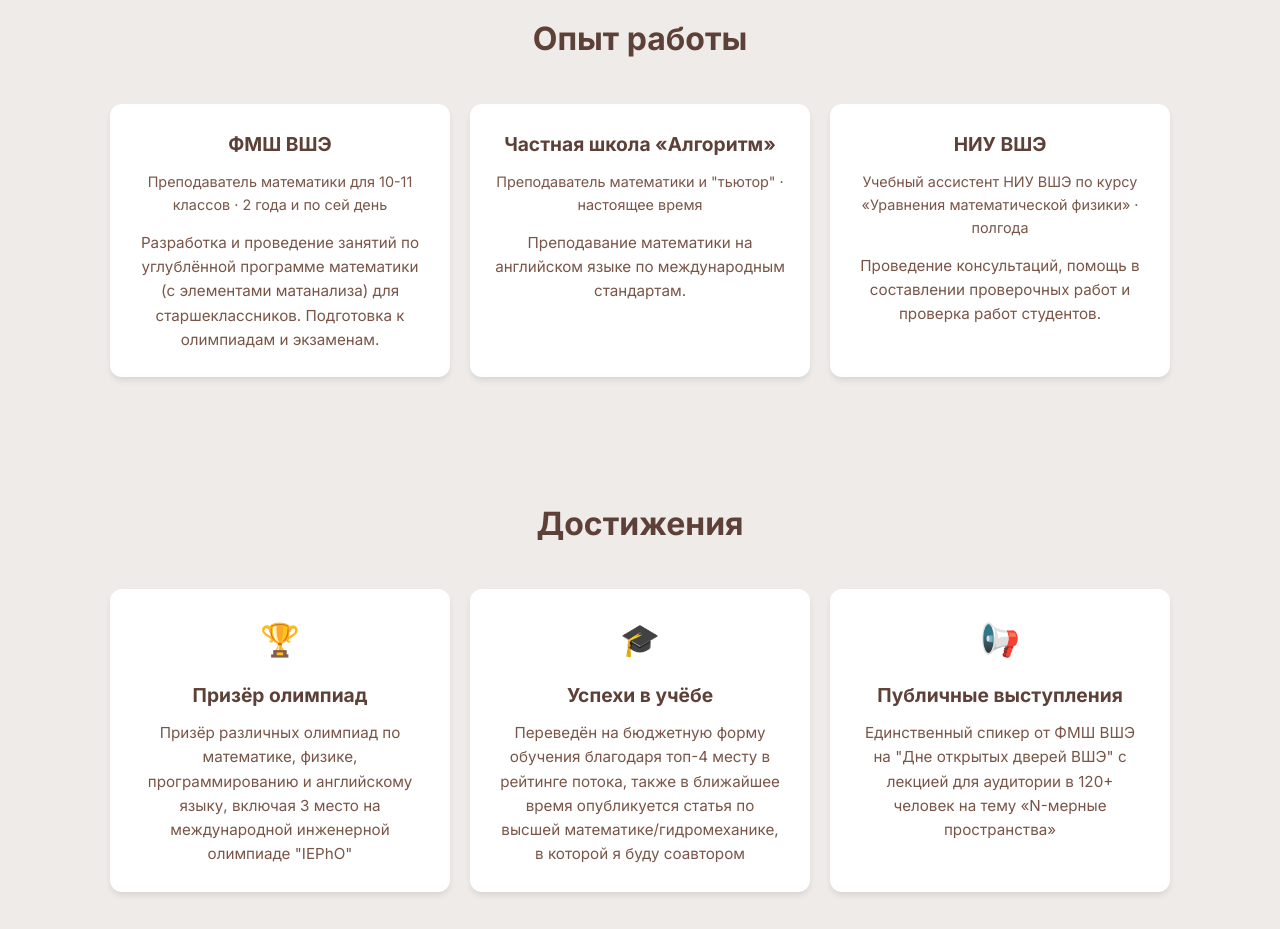
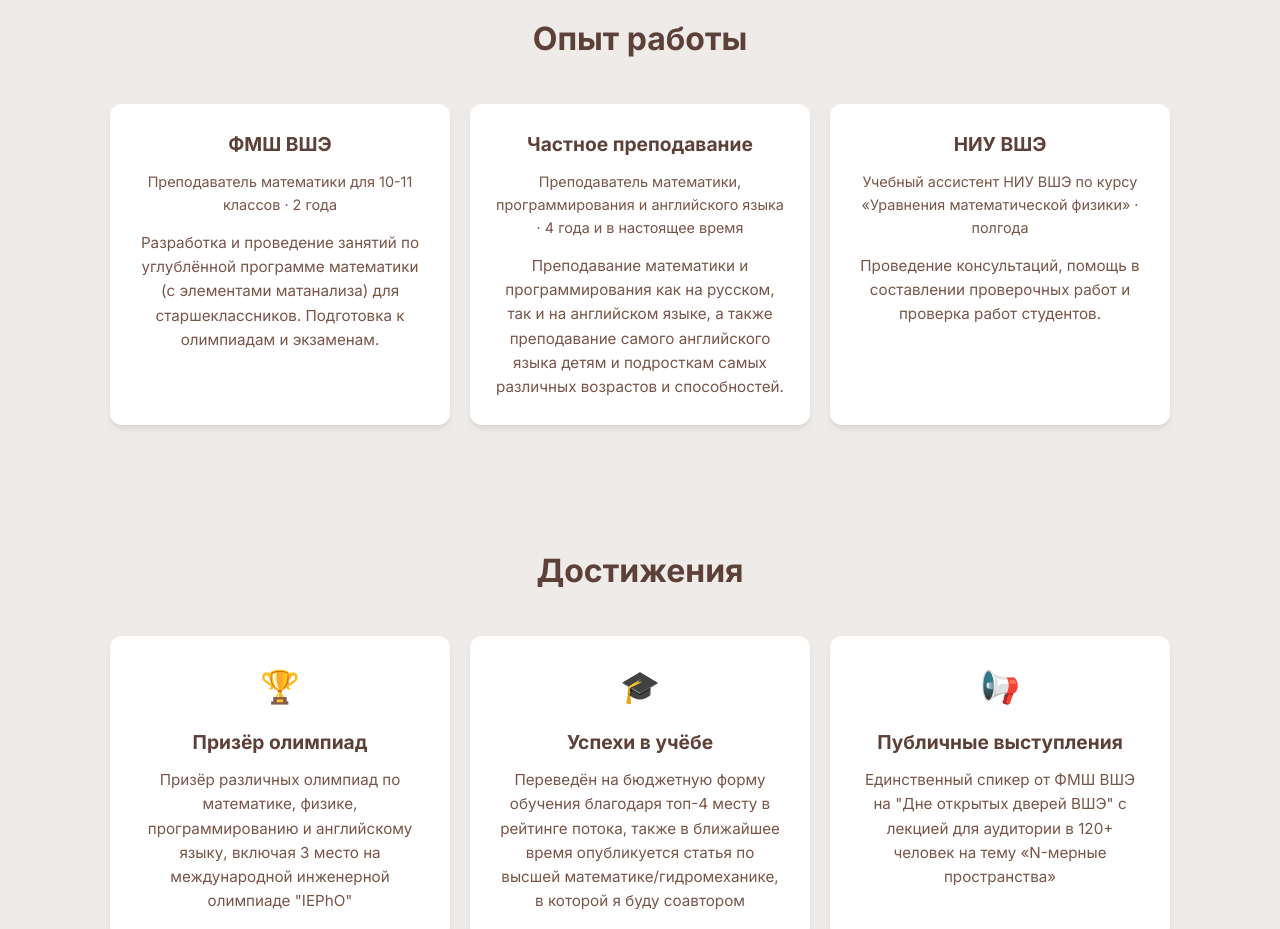
Before and after one commit to LLungin/llungin.github.io, a plain HTML site: page index.html in a window 1280 px wide. Shown: the part 1000-1929 px from the top of the page. Drawn offline with Linux system fonts and the light colour scheme.

Commit message:
Update index.html

```diff
--- a/index.html
+++ b/index.html
@@ -514,13 +514,13 @@
             <div class="experience-grid">
                 <div class="experience-card">
                     <h3 class="exp-title">ФМШ ВШЭ</h3>
-                    <p class="exp-duration">Преподаватель математики для 10-11 классов · 2 года и по сей день</p>
+                    <p class="exp-duration">Преподаватель математики для 10-11 классов · 2 года </p>
                     <p class="exp-description">Разработка и проведение занятий по углублённой программе математики (с элементами матанализа) для старшеклассников. Подготовка к олимпиадам и экзаменам.</p>
                 </div>
                 <div class="experience-card">
-                    <h3 class="exp-title">Частная школа «Алгоритм»</h3>
-                    <p class="exp-duration">Преподаватель математики и "тьютор" · настоящее время</p>
-                    <p class="exp-description">Преподавание математики на английском языке по международным стандартам.</p>
+                    <h3 class="exp-title">Частное преподавание</h3>
+                    <p class="exp-duration">Преподаватель математики, программирования и английского языка · 4 года и в настоящее время</p>
+                    <p class="exp-description">Преподавание математики и программирования как на русском, так и на английском языке, а также преподавание самого английского языка детям и подросткам самых различных возрастов и способностей.</p>
                 </div>
                 <div class="experience-card">
                     <h3 class="exp-title">НИУ ВШЭ</h3>
```
